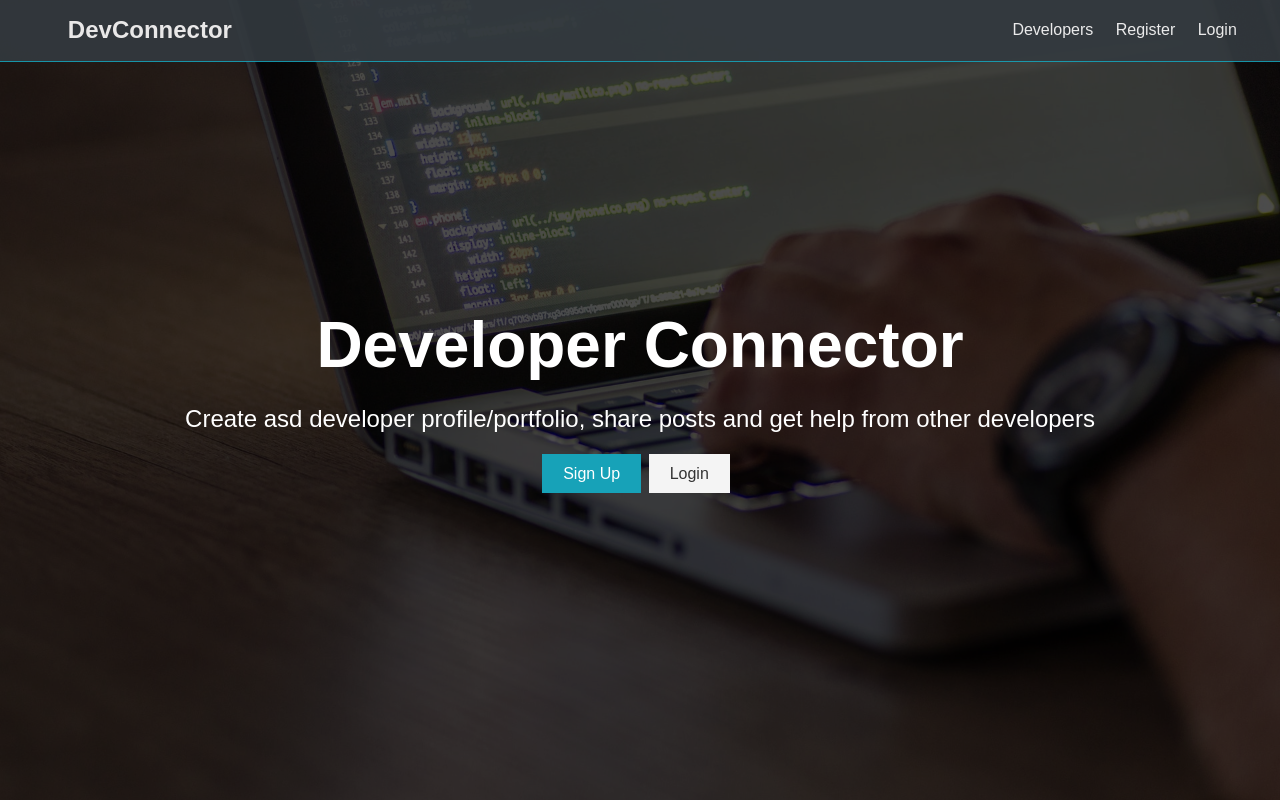
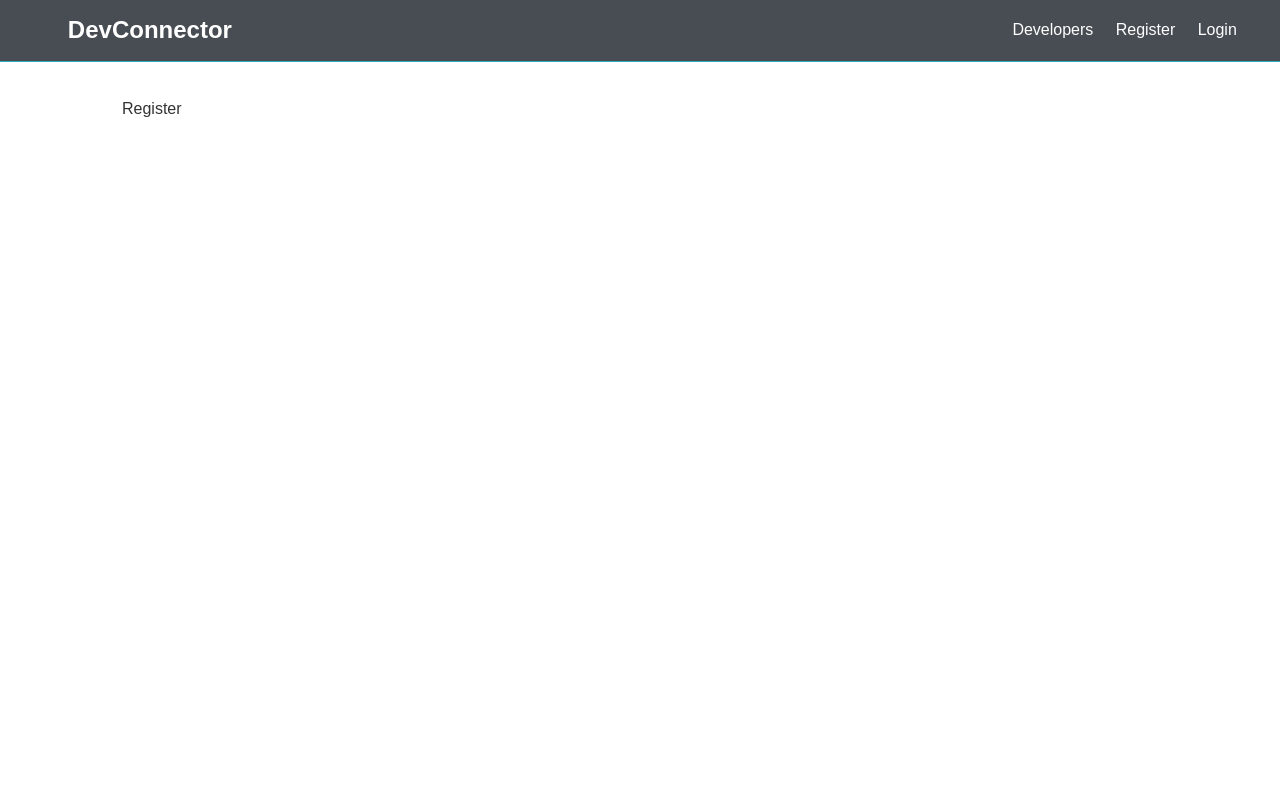
Before and after one commit to erikhager/UdemyCourses, a React (Create React App) app: page /register in a window 1280 px wide. Built offline with nearby package versions, Linux system fonts and the light colour scheme.

Commit message:
My first routes

```diff
--- a/src/App.js
+++ b/src/App.js
@@ -1,16 +1,26 @@
 import React, { Fragment } from "react";
-import "./components/layout/Landing.js";
-import "./components/layout/Navbar.js";
+import { BrowserRouter as Router, Route, Switch } from "react-router-dom";
+
 import "./App.css";
 import { Navbar } from "./components/layout/Navbar.js";
 import { Landing } from "./components/layout/Landing.js";
+import { Register } from "./components/auth/Register";
+import { Login } from "./components/auth/Login";
 
 function App() {
   return (
-    <Fragment>
-      <Navbar />
-      <Landing />
-    </Fragment>
+    <Router>
+      <Fragment>
+        <Navbar />
+        <Route exact path='/' component={Landing} />
+        <section className='container'>
+          <Switch>
+            <Route exact path='/register' component={Register} />
+            <Route exact path='/Login' component={Login} />
+          </Switch>
+        </section>
+      </Fragment>
+    </Router>
   );
 }
 
--- /dev/null
+++ b/src/components/auth/Login.js
@@ -0,0 +1,5 @@
+import React from "react";
+
+export const Login = () => {
+  return <div>Login</div>;
+};
--- /dev/null
+++ b/src/components/auth/Register.js
@@ -0,0 +1,5 @@
+import React from "react";
+
+export const Register = () => {
+  return <div>Register</div>;
+};
--- a/src/components/layout/Navbar.js
+++ b/src/components/layout/Navbar.js
@@ -1,22 +1,23 @@
 import React from "react";
+import { Link } from "react-router-dom";
 
 export const Navbar = () => {
   return (
     <nav className='navbar bg-dark'>
       <h1>
-        <a href='index.html'>
-          <i className='fas fa-code'></i> DevConnector
-        </a>
+        <Link to='/'>
+          <i className='fas fa-code' /> DevConnector
+        </Link>
       </h1>
       <ul>
         <li>
-          <a href='profiles.html'>Developers</a>
+          <Link to='/profiles'>Developers</Link>
         </li>
         <li>
-          <a href='register.html'>Register</a>
+          <Link to='/register'>Register</Link>
         </li>
         <li>
-          <a href='login.html'>Login</a>
+          <Link to='/login'>Login</Link>
         </li>
       </ul>
     </nav>
```
